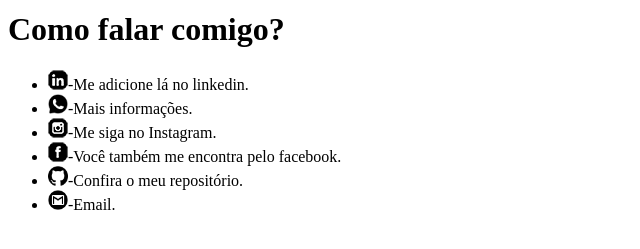
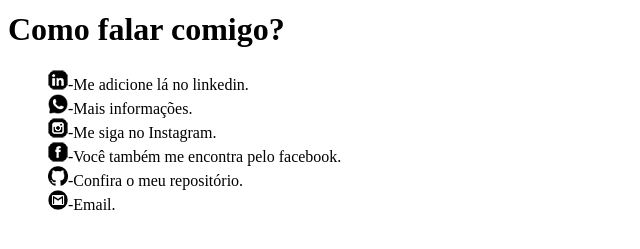
Before and after one commit to pauloalissonsilva/atividade-curso-emvideo, a plain HTML site: page index.html in a window 1280 px wide. Shown: the part 503-752 px from the top of the page, 0-640 px from the left. Drawn offline with Linux system fonts and the light colour scheme.

Commit message:
Update index.html

```diff
--- a/index.html
+++ b/index.html
@@ -6,6 +6,11 @@
     <meta name="viewport" content="width=device-width, initial-scale=1.0">
     <title>SOCIAL</title>
     <link rel="shortcut icon" href="img/icon do meu site.ico" type="image/x-icon">
+    <style>
+        ul {
+            list-style: none;
+        }
+    </style>
 </head>
 <body>
     <h1>Minhas Redes sociais</h1>
```
